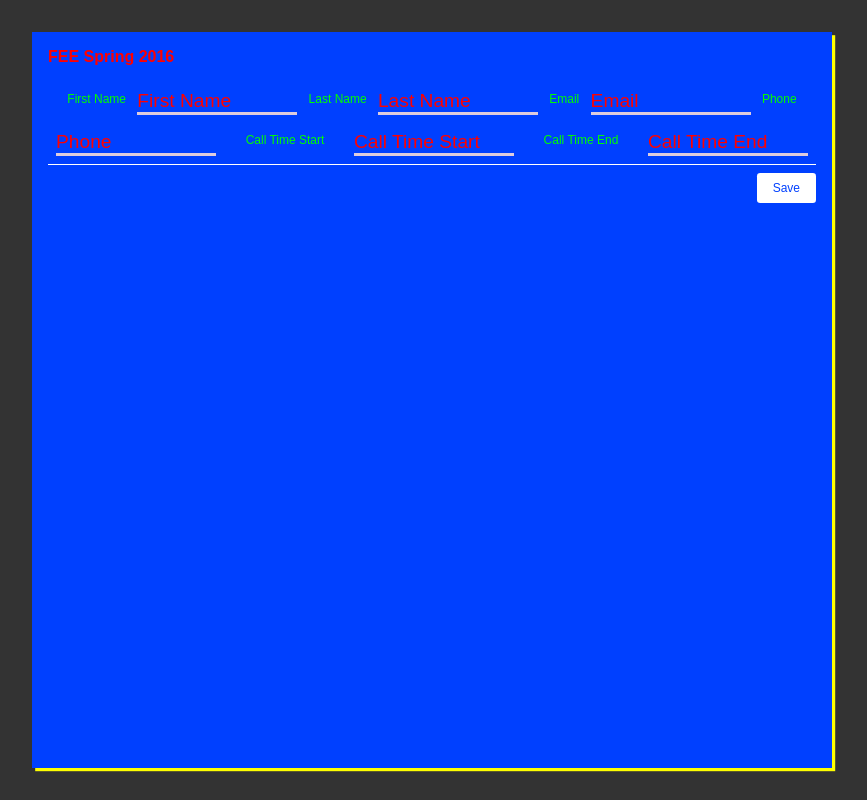
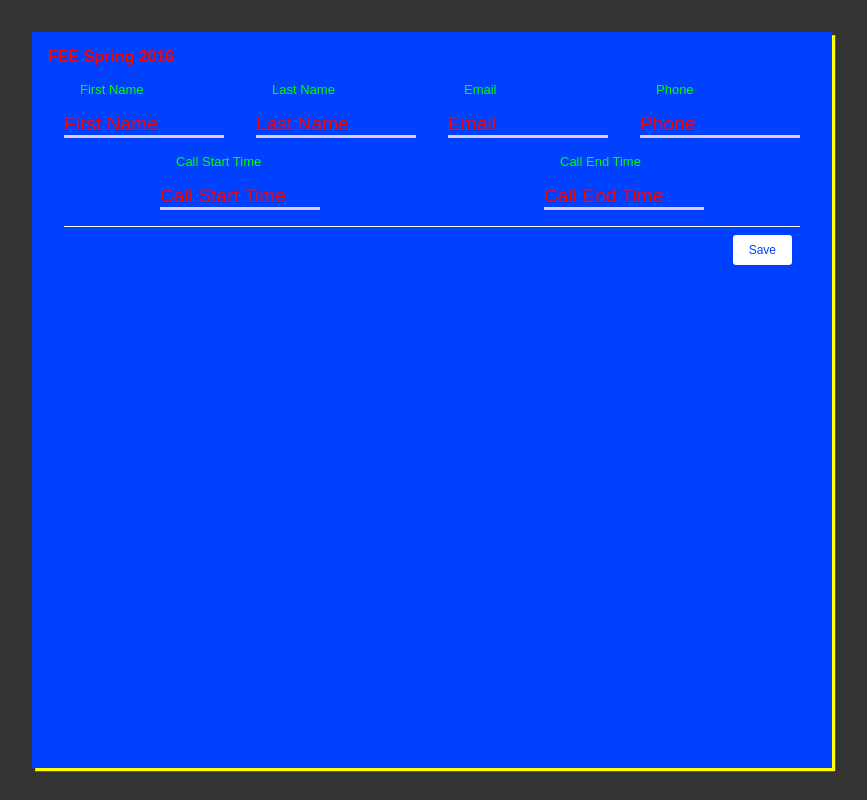
Before and after one commit to steftheo/05-form-modal, a website: page public/index.html in a window 1280 px wide. Shown: the whole page, without its empty margins (208-1075 px from the left). Drawn offline with nearby package versions, Linux system fonts and the light colour scheme; files that its build step writes are made by us from their sources.

Commit message:
almost near finished

```diff
--- a/public/index.html
+++ b/public/index.html
@@ -10,18 +10,30 @@
     <div class="card">
       <div class="card-title">FEE Spring 2016</div>
       <div class="card-fields">
+            <div class="item">
               <div class="field-label">First Name</div>
                 <div class="field-input">First Name</div>
+            </div>
+            <div class="item">
               <div class="field-label">Last Name</div>
                 <div class="field-input">Last Name</div>
+            </div>
+            <div class="item">
               <div class="field-label">Email</div>
               <div class="field-input">Email</div>
+            </div>
+            <div class="item">
               <div class="field-label">Phone</div>
               <div class="field-input">Phone</div>
-            <div class="field-label">Call Time Start</div>
-              <div class="field-input">Call Time Start</div>
-            <div class="field-label">Call Time End</div>
-              <div class="field-input">Call Time End</div>
+            </div>
+            <div class="item">
+              <div class="field-label">Call Start Time</div>
+              <div class="field-input">Call Start Time</div>
+            </div>
+            <div class="item">
+              <div class="field-label">Call End Time</div>
+              <div class="field-input">Call End Time</div>
+            </div>
       </div>
       <div class="card-actions">
         <div class="form-button">Save</div>
--- a/styles/app.scss
+++ b/styles/app.scss
@@ -29,17 +29,19 @@
   font-weight: bold;
 }
 
+.item {
+  margin: auto;
+}
+
 .card-fields {
   display: flex;
   flex-wrap: wrap;
-  margin: auto;
-  padding: 0.5rem;
 }
 
 .field-input {
   display: flex;
   min-width: $input-min-width;
-  padding-top: 1rem;
+  margin: auto;
   border-bottom: $brand-border;
   color: $card-text-color;
   font-size: 1.2rem;
@@ -48,9 +50,9 @@
 
 .field-label {
   margin: auto;
-  padding-top: 0.5rem;
+  padding: 1rem;
   color: $label-color;
-  font-size: 12px;
+  font-size: 13px;
 }
 
 
@@ -58,7 +60,8 @@
   display: flex;
   align-items: flex-end;
   justify-content: flex-end;
-  padding-top: 0.5rem;
+  margin: 1rem;
+  padding: 0.5rem;
   border-top: 1px $brand-primary solid;
 
 }
```
Lines whose indentation alone changed are shown as unchanged.
